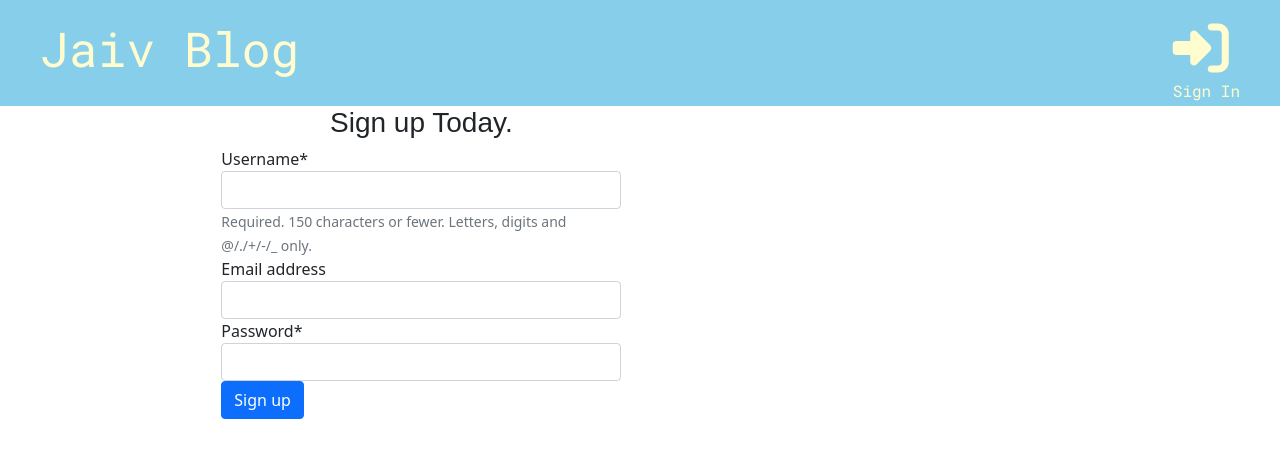
After one commit to Jaiv24/my_django_site, a Django app: page /signup/ in a window 1280 px wide. The commit adds this page. Shown: the top 458 px of the page. Run offline with Django 3.2, Linux system fonts and the light colour scheme; some libraries are stand-ins or nearby versions.

Commit message:
Sign Up crispt forms

```diff
--- a/blog/forms.py
+++ b/blog/forms.py
@@ -1,5 +1,12 @@
+
+
 from django import forms
 from .models import Post, Comment
+from crispy_forms.helper import FormHelper
+from crispy_forms.layout import Submit, Layout, Field
+from crispy_forms.bootstrap import (
+    PrependedText, PrependedAppendedText, FormActions)
+from django.contrib.auth.models import User
 
 
 class PostForm(forms.ModelForm):
@@ -12,3 +19,12 @@ class CommentForm(forms.ModelForm):
     class Meta:
         model = Comment
         fields = ('text', )
+
+class UserForm(forms.ModelForm):
+    password = forms.CharField(widget=forms.PasswordInput())
+    helper = FormHelper()
+    helper.form_method = 'POST'
+    helper.add_input(Submit('Sign up', 'Sign up', css_class='btn btn-primary'))
+    class Meta:
+        model = User
+        fields = ('username', 'email', 'password',)
--- /dev/null
+++ b/blog/templates/blog/signup.html
@@ -0,0 +1,14 @@
+{% extends 'blog/base.html' %}
+{% block title %} Sign Up {% endblock %}
+
+{% load crispy_forms_tags %}
+
+{% block content %}
+    <div class="panel panel-default" style="width: 400px; margin: 0 auto;">
+        <h3 style="text-align: center; font-family: sans-serif">Sign up Today.</h3>
+        <div class="panel-body">
+            {% crispy form %}
+        </div>
+    </div>
+
+{% endblock %}
--- a/blog/templates/registration/login.html
+++ b/blog/templates/registration/login.html
@@ -7,4 +7,7 @@
     {{ form.as_p }}
         <button type="submit" class="btn btn-primary">Login</button>
     </form>
-{% endblock %}
+<div style="padding-top: 10px">
+<a href="{% url 'signup' %}">or sign up here</a>
+</div>
+    {% endblock %}
--- a/blog/urls.py
+++ b/blog/urls.py
@@ -15,4 +15,5 @@ urlpatterns = [
     path('comment/<int:pk>/remove/', views.comment_remove, name='comment_remove'),
     path('post/<int:pk>', views.post_detail, name='post_detail'),
     path('comment/<int:pk>/approve/', views.comment_approve, name='comment_approve'),
+    path('signup/', views.signup, name='signup'),
 ]
--- a/blog/views.py
+++ b/blog/views.py
@@ -1,8 +1,10 @@
+from django.contrib.auth import login
 from django.shortcuts import render, get_object_or_404, redirect
 from django.utils import timezone
 from django.contrib.auth.decorators import login_required
-from .forms import PostForm, CommentForm
+from .forms import PostForm, CommentForm, UserForm
 from .models import Post, Comment
+from django.contrib.auth.models import User
 
 
 # Create your views here.
@@ -98,3 +100,14 @@ def comment_approve(request, pk):
     comment = get_object_or_404(Comment, pk=pk)
     comment.approve()
     return redirect('post_detail', pk=comment.post.pk)
+
+def signup(request):
+    if request.method == 'POST':
+        form = UserForm(request.POST)
+        if form.is_valid():
+            new_user = User.objects.create_user(**form.cleaned_data)
+            login(request, new_user)
+            return redirect('/')
+    else:
+        form = UserForm()
+    return render(request, 'blog/signup.html', {'form': form})
--- a/mySite/settings.py
+++ b/mySite/settings.py
@@ -24,6 +24,8 @@ SECRET_KEY = 'yfp13)0gn7rkc^c0hm&4$w)zew%l&bm+b@4+8=9&z=0fxyxm=^'
 # SECURITY WARNING: don't run with debug turned on in production!
 DEBUG = True
 
+CRISPY_TEMPLATE_PACK = 'bootstrap4'
+
 ALLOWED_HOSTS = []
 
 LOGIN_REDIRECT_URL = 'post_list'
@@ -41,7 +43,8 @@ INSTALLED_APPS = [
     'django.contrib.messages',
     'django.contrib.staticfiles',
     'markdownify',
-    'blog'
+    'blog',
+    'crispy_forms'
 ]
 
 MIDDLEWARE = [
--- a/requirements.txt
+++ b/requirements.txt
@@ -4,6 +4,7 @@ beautifulsoup4==4.9.1
 certifi==2020.6.20
 colorama==0.4.3
 Django==3.0.8
+django-crispy-forms==1.9.2
 isort==4.3.21
 lazy-object-proxy==1.4.3
 Markdown==3.2.2
```
Also changed, not shown: db.sqlite3.
